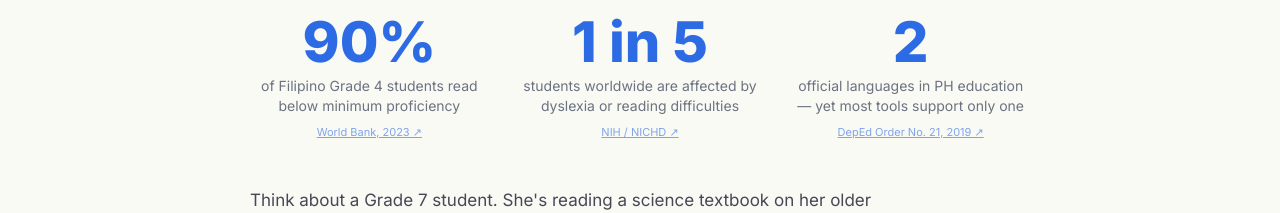
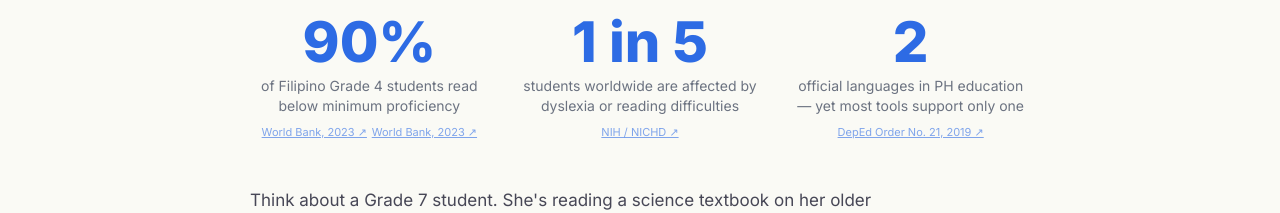
Before and after one commit to jc-gt3rs/muralla, a website built with Vite: page index.html in a window 1280 px wide. Shown: the part 1060-1273 px from the top of the page. Built offline with nearby package versions, Linux system fonts and the light colour scheme.

Commit message:
Update index.html

```diff
--- a/index.html
+++ b/index.html
@@ -523,6 +523,7 @@
             <span class="stat-number text-5xl md:text-[56px]">90%</span>
             <p class="text-muted text-sm mt-1">of Filipino Grade 4 students read below minimum proficiency</p>
             <a href="https://www.worldbank.org/en/country/philippines/publication/philippine-education-for-the-21st-century" target="_blank" rel="noopener" class="text-[11px] text-sky-brand/60 hover:text-sky-brand mt-1 inline-block transition-colors">World Bank, 2023 ↗</a>
+            <a href="https://documents1.worldbank.org/curated/en/099090524085540633/pdf/P179209-b0057b3a-fd8c-476a-a1c6-271b276117ff.pdf?utm_source=" target="_blank" rel="noopener" class="text-[11px] text-sky-brand/60 hover:text-sky-brand mt-1 inline-block transition-colors">World Bank, 2023 ↗</a>
           </div>
           <div>
             <span class="stat-number text-5xl md:text-[56px]">1 in 5</span>
```
